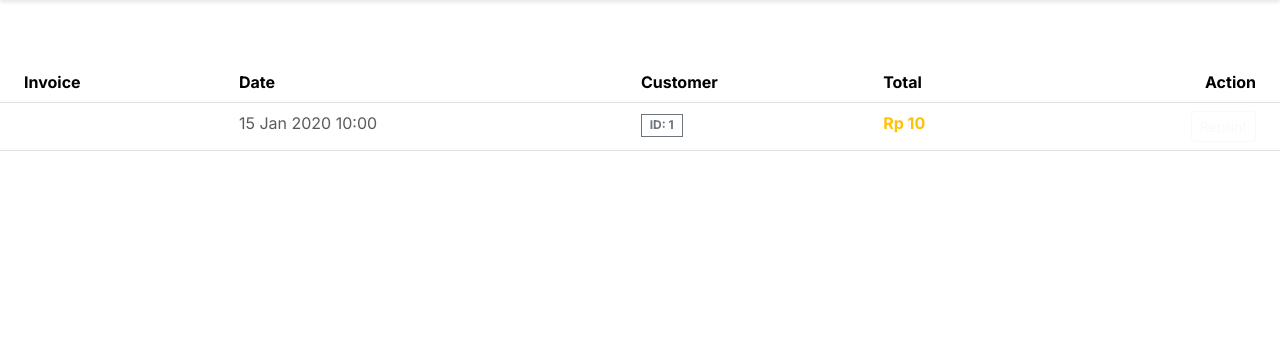
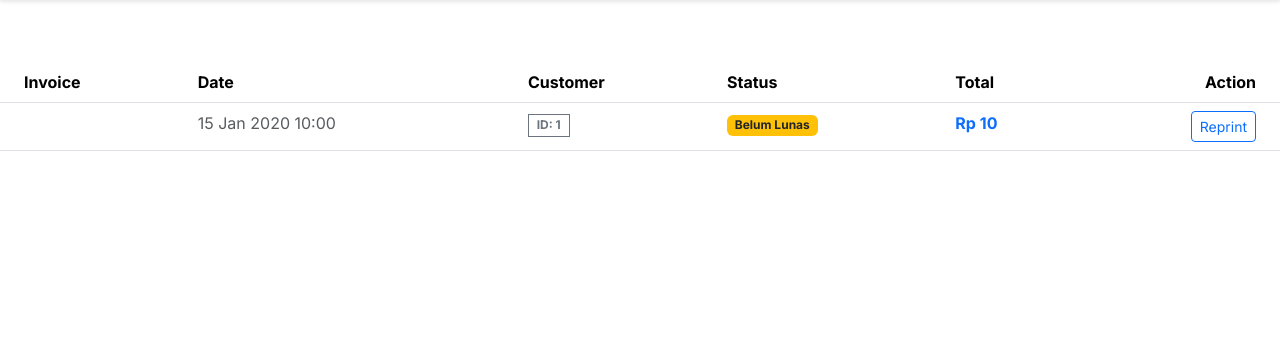
Before and after one commit to iroysaid/PrintFlow, a CodeIgniter 4 app: the page made by app/Views/pos/history.php in a window 1280 px wide. Shown: the part 56-420 px from the top of the page. Run offline with PHP 8.4 and a stand-in for CodeIgniter, Linux system fonts and the light colour scheme; the template is opened without the code that fills it: most values are stand-ins (such as "Sample title", 1, 10 or a date in 2020); data that the repository does not hold is empty; some libraries are stand-ins or nearby versions.

Commit message:
Fix: Visibility issue on history page and add Status column

```diff
--- a/app/Views/pos/history.php
+++ b/app/Views/pos/history.php
@@ -14,6 +14,7 @@
                             <th class="ps-4">Invoice</th>
                             <th>Date</th>
                             <th>Customer</th>
+                            <th>Status</th>
                             <th>Total</th>
                             <th class="text-end pe-4">Action</th>
                         </tr>
@@ -21,21 +22,28 @@
                     <tbody>
                         <?php foreach($transactions as $t): ?>
                         <tr>
-                            <td class="ps-4 text-white"><?= $t['no_invoice'] ?></td>
+                            <td class="ps-4 fw-bold"><?= $t['no_invoice'] ?></td>
                             <td class="text-muted"><?= date('d M Y H:i', strtotime($t['tgl_masuk'])) ?></td>
                             <td>
                                 <!-- Fetching customer name could be done via join in Model, keeping simple for now -->
                                 <span class="badge border border-secondary text-secondary rounded-0">ID: <?= $t['customer_id'] ?? '-' ?></span>
                             </td>
-                            <td class="text-warning fw-bold">Rp <?= number_format($t['grand_total'], 0, ',', '.') ?></td>
+                            <td>
+                                <?php if($t['status_bayar'] == 'lunas'): ?>
+                                    <span class="badge bg-success">Lunas</span>
+                                <?php else: ?>
+                                    <span class="badge bg-warning text-dark">Belum Lunas</span>
+                                <?php endif; ?>
+                            </td>
+                            <td class="text-primary fw-bold">Rp <?= number_format($t['grand_total'], 0, ',', '.') ?></td>
                             <td class="text-end pe-4">
-                                <a href="/pos/printInvoice/<?= $t['id'] ?>" target="_blank" class="btn btn-sm btn-outline-light">Reprint</a>
+                                <a href="/pos/printInvoice/<?= $t['id'] ?>" target="_blank" class="btn btn-sm btn-outline-primary">Reprint</a>
                             </td>
                         </tr>
                         <?php endforeach; ?>
                         <?php if(empty($transactions)): ?>
                             <tr>
-                                <td colspan="5" class="text-center py-5 text-muted">No transactions found.</td>
+                                <td colspan="6" class="text-center py-5 text-muted">No transactions found.</td>
                             </tr>
                         <?php endif; ?>
                     </tbody>
```
